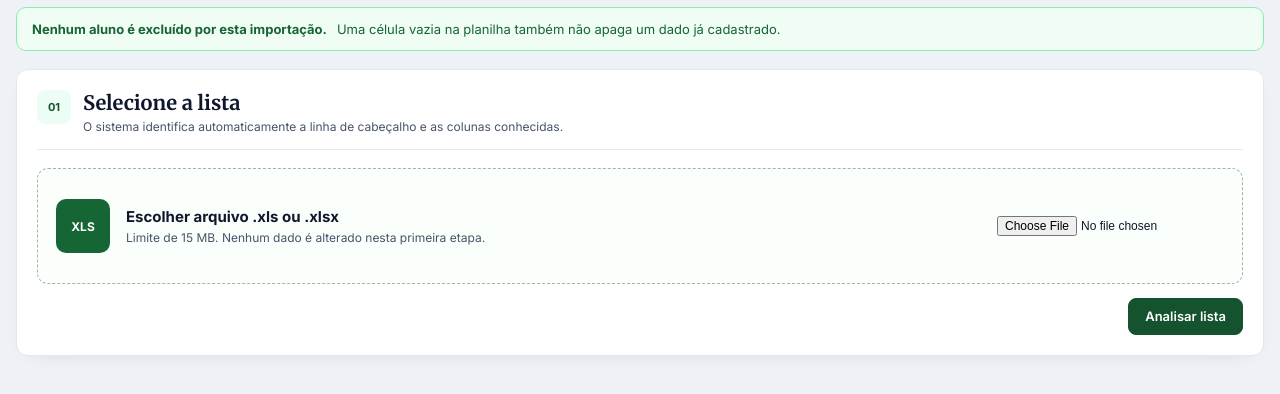
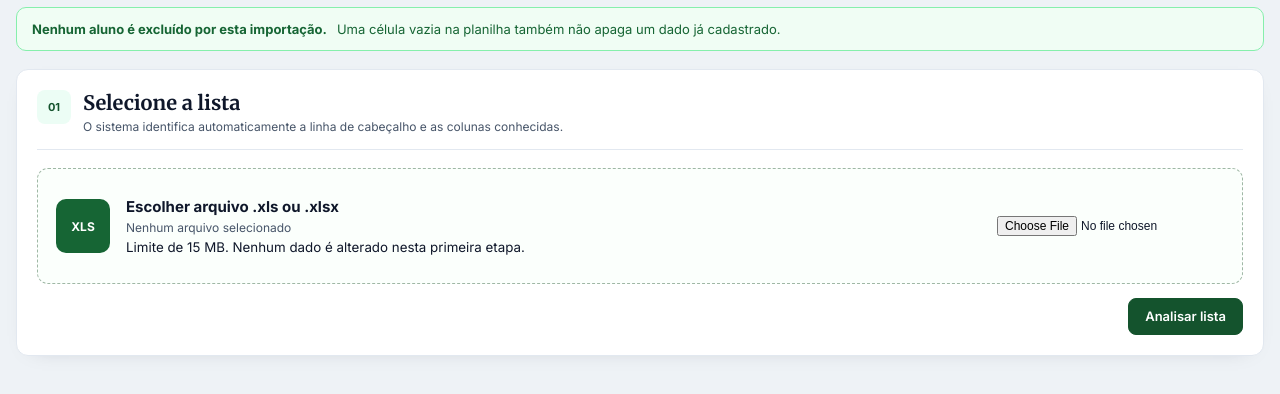
Before and after one commit to Paulo-Andre/historico_egidio, a Django app: page /alunos/importar/ in a window 1280 px wide. Shown: the part 226-620 px from the top of the page. Run offline with Django 5.2, Linux system fonts and the light colour scheme; the visitor is signed in with stand-in values (Sample User, id 1).

Commit message:
fix: mostra arquivo selecionado e progresso do carregamento

```diff
--- a/historico/templates/historico/importar_lista_alunos.html
+++ b/historico/templates/historico/importar_lista_alunos.html
@@ -94,13 +94,14 @@
       <div class="upload-area__icon">XLS</div>
       <div>
         <strong>Escolher arquivo .xls ou .xlsx</strong>
-        <span>Limite de 15 MB. Nenhum dado é alterado nesta primeira etapa.</span>
+        <span id="arquivo-selecionado">Nenhum arquivo selecionado</span>
+        <small>Limite de 15 MB. Nenhum dado é alterado nesta primeira etapa.</small>
       </div>
       {{ formulario.arquivo }}
     </label>
     {{ formulario.arquivo.errors }}
     <div class="upload-actions">
-      <button type="submit" class="btn primary">Analisar lista</button>
+      <button type="submit" class="btn primary" id="btn-analisar">Analisar lista</button>
     </div>
   </form>
 </section>
@@ -214,3 +215,32 @@
 {% endif %}
 {% endif %}
 {% endblock %}
+
+
+{% block extra_js %}
+<script>
+(function () {
+  const input = document.querySelector('input[type="file"][name="arquivo"]');
+  const nome = document.getElementById("arquivo-selecionado");
+  const form = document.querySelector(".upload-form");
+  const botao = document.getElementById("btn-analisar");
+
+  if (input && nome) {
+    input.addEventListener("change", function () {
+      nome.textContent = input.files && input.files.length
+        ? input.files[0].name
+        : "Nenhum arquivo selecionado";
+    });
+  }
+
+  if (form && botao) {
+    form.addEventListener("submit", function () {
+      if (!input || !input.files || !input.files.length) return;
+      botao.disabled = true;
+      botao.textContent = "Carregando e analisando...";
+      form.classList.add("is-loading");
+    });
+  }
+})();
+</script>
+{% endblock %}
```
